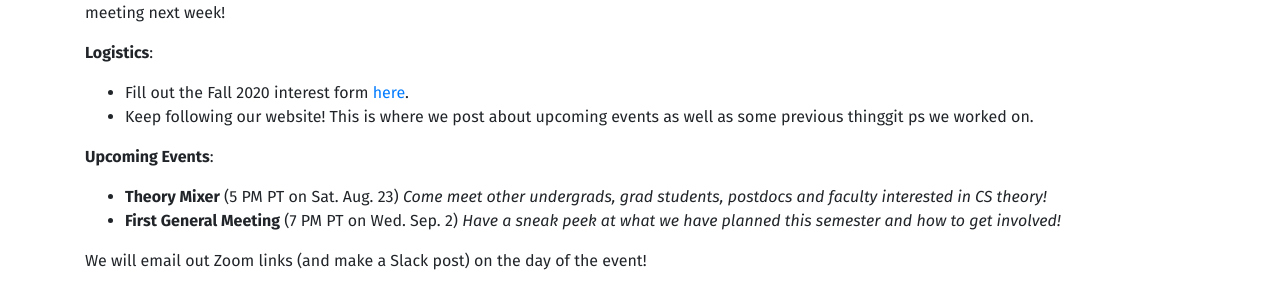
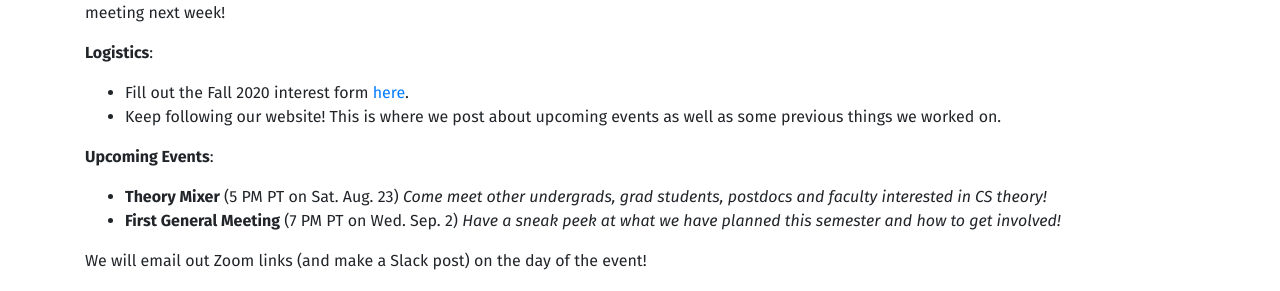
Before and after one commit to ugtcs/ugtcs.github.io, a Jekyll site: the page built from _posts/2020-09-24-welcome.md, in a window 1280 px wide. Shown: the part 273-564 px from the top of the page. Built offline with Jekyll 4.4.1, drawn with Linux system fonts in a browser that asks for light colours.

Commit message:
Update 2020-09-24-welcome.md

```diff
--- a/_posts/2020-09-24-welcome.md
+++ b/_posts/2020-09-24-welcome.md
@@ -9,7 +9,7 @@ We have a lot of exciting events planned this semester, but we’re kicking off
 
 **Logistics**:
 - Fill out the Fall 2020 interest form [here](https://forms.gle/ptakp6L5JXsiKvBYA).
-- Keep following our website! This is where we post about upcoming events as well as some previous thinggit ps we worked on.
+- Keep following our website! This is where we post about upcoming events as well as some previous things we worked on.
 
 **Upcoming Events**:
 - **Theory Mixer** (5 PM PT on Sat. Aug. 23) *Come meet other undergrads, grad students, postdocs and faculty interested in CS theory!*
```
